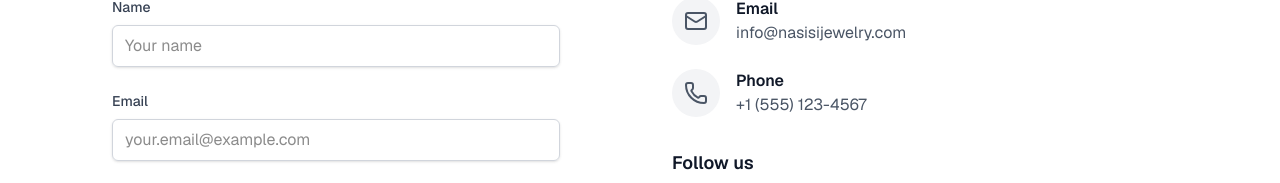
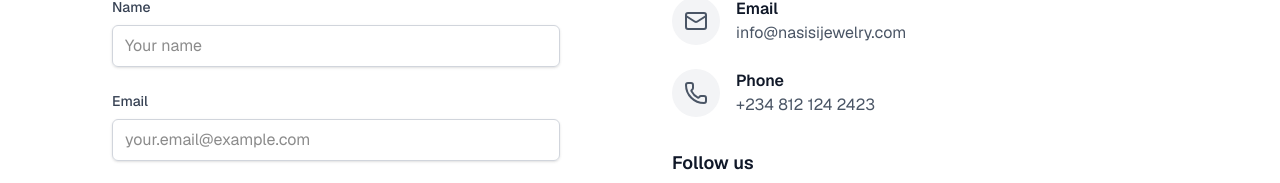
Before and after one commit to aniLikita/jewelry-showcase, a Next.js app: page /contact in a window 1280 px wide. Shown: the part 379-562 px from the top of the page. Built offline with nearby package versions, Linux system fonts and the light colour scheme; no server answers.

Commit message:
Updated contact info

```diff
--- a/src/app/contact/page.tsx
+++ b/src/app/contact/page.tsx
@@ -43,7 +43,7 @@ export default function Contact() {
                 </div>
                 <div>
                   <h3 className="font-semibold text-gray-900">Phone</h3>
-                  <p className="text-gray-600">+1 (555) 123-4567</p>
+                  <p className="text-gray-600">+234 812 124 2423</p>
                 </div>
               </div>
             </div>
@@ -63,7 +63,7 @@ export default function Contact() {
                 </a>
 
                 <a
-                  href="https://wa.me/1234567890"
+                  href="https://wa.me/2348121242423"
                   target="_blank"
                   rel="noopener noreferrer"
                   className="flex items-center space-x-3 bg-green-500 text-white px-6 py-3 rounded-lg hover:bg-green-600 transition-all duration-300 shadow-md hover:shadow-lg"
```
